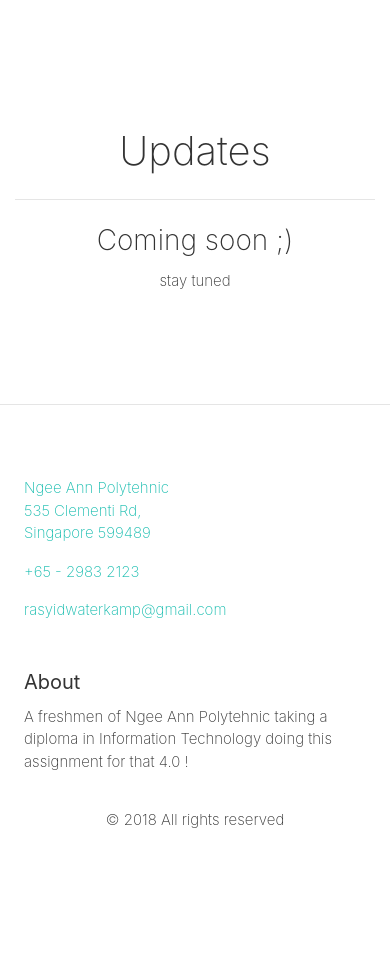
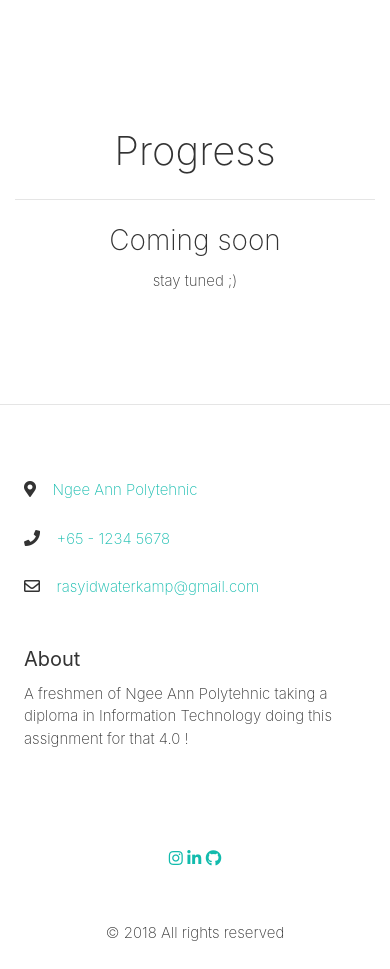
Before and after one commit to Deux08/deux08.github.io, a plain HTML site: page index.html in a window 390 px wide. Shown: the part 2480-3449 px from the top of the page. Before the commit the page ends 3336 px from the top, so only its background shows below. Drawn offline with nearby package versions, Linux system fonts and the light colour scheme.

Commit message:
Update index.html

```diff
--- a/index.html
+++ b/index.html
@@ -3,19 +3,20 @@
 <head>
 	<meta charset="utf-8">
 	<meta content="width=device-width, initial-scale=1, shrink-to-fit=no" name="viewport">
-	<meta content="Hi, my name is Rasyid Waterkamp. This is my portfolio project development blog. You can see updates of my portfolio project here." name="description">
+	<meta content="Hi, my name is Rasyid Waterkamp. This is my portfolio project development blog. You can see the progress of my portfolio project here." name="description">
 	<meta content="Rasyid Waterkamp" name="author">
-  <meta content="#161616" name="theme-color">
+  	<meta content="#161616" name="theme-color">
 	<title>Al's Portfolio Blog</title>
-  <link rel="icon" href="images/icon.png" type="image/x-icon">
+  	<link rel="icon" href="images/icon.png" type="image/x-icon">
 	<link href="https://cdnjs.cloudflare.com/ajax/libs/font-awesome/4.7.0/css/font-awesome.min.css" rel="stylesheet" type="text/css">
 	<link href="https://maxcdn.bootstrapcdn.com/bootstrap/4.0.0/css/bootstrap.min.css" rel="stylesheet">
+	<link rel="stylesheet" href="https://use.fontawesome.com/releases/v5.5.0/css/all.css" integrity="sha384-B4dIYHKNBt8Bc12p+WXckhzcICo0wtJAoU8YZTY5qE0Id1GSseTk6S+L3BlXeVIU" crossorigin="anonymous">
 	<link href="assets/style.css" rel="stylesheet" type="text/css">
 	<link href="assets/theme.css" rel="stylesheet" type="text/css">
 	<script src="assets/script.js"></script>
 </head>
 <body>
-	<nav class="navbar navbar-expand-lg navbar-dark bg-dark fixed-top p-2">
+	<nav class="navbar navbar-expand-md navbar-dark bg-dark fixed-top p-2">
 		<div class="container-fluid">
 			<button class="navbar-toggler navbar-toggler-right border-0 p-0" data-target="#navbar20" data-toggle="collapse" type="button">
 		  	<div id="nav-icon1">
@@ -33,7 +34,7 @@
 						<a class="nav-link text-white pr-4" href="#plan">Plan</a>
 					</li>
 					<li class="nav-item">
-						<a class="nav-link text-white pr-4" href="#update">Updates</a>
+						<a class="nav-link text-white pr-4" href="#progress">Progress</a>
 					</li>
 				</ul>
 			</div>
@@ -56,7 +57,9 @@
 					<h1 class="text-center mb-4">The Plan</h1>
 					<hr>
 					<div class="row">
-						<div class="col-lg-5 col-md-12 p-md-4 col-xs-12"><img class="img-fluid d-block" src="images/brainstorm.jpg" width="1500"></div>
+						<div class="col-lg-5 col-md-6 p-md-4 col-xs-12">
+							<img class="img-fluid d-block" src="images/brainstorm.jpg" width="1500">
+						</div>
 						<div class="col-md-6 col-xs-12 offset-lg-1 d-flex flex-column justify-content-center py-4">
 							<h2 class="my-3"><b>One</b></h2>
 							<p class="lead" id="plan">Brainstorm what the software is all about, why it should be created and how it should be created.</p>
@@ -67,10 +70,14 @@
 							<h2 class="my-3"><b>Two</b></h2>
 							<p class="lead">Implement useful and relevant features as well as making the user interface as simple, easy and beautiful as possible.</p>
 						</div>
-						<div class="col-lg-5 col-md-6 p-md-4 col-xs-12 offset-lg-1 order-1 order-md-2"><img class="img-fluid d-block" src="images/code.jpg" width="1500"></div>
+						<div class="col-lg-5 col-md-6 p-md-4 col-xs-12 offset-lg-1 order-1 order-md-2">
+							<img class="img-fluid d-block" src="images/code.jpg" width="1500">
+						</div>
 					</div>
 					<div class="row">
-						<div class="col-lg-5 col-md-6 p-md-4 col-xs-12"><img class="img-fluid d-block" src="images/finalise.jpg" width="1500"></div>
+						<div class="col-lg-5 col-md-6 p-md-4 col-xs-12">
+							<img class="img-fluid d-block" src="images/finalise.jpg" width="1500">
+						</div>
 						<div class="col-md-6 col-xs-12 offset-lg-1 d-flex flex-column justify-content-center py-4">
 							<h2 class="my-3"><b>Three</b></h2>
 							<p class="lead">Finalize the design and publish the project.</p>
@@ -84,10 +91,10 @@
 		<div class="container">
 			<div class="row">
 				<div class="col-md-12">
-					<h1 class="text-center" id="update">Updates</h1>
+					<h1 class="text-center" id="progress">Progress</h1>
 					<hr>
-					<h3 class="text-center">Coming soon ;)</h3>
-					<p>stay tuned</p>
+					<h3 class="text-center">Coming soon</h3>
+					<p>stay tuned ;)</p>
 				</div>
 			</div>
 		</div>
@@ -96,20 +103,33 @@
 	<div class="py-3">
 		<div class="container">
 			<div class="row">
-				<div class="col-lg-4 col-6 p-3">
-					<p><a href="https://www.google.com.sg/maps/dir//ngee+ann+poly+address/data=!4m6!4m5!1m1!4e2!1m2!1m1!1s0x31da107d8eb4e359:0x75d2e7ffdeeb0c43?ved=2ahUKEwiFjOe0qODeAhXDNY8KHSp-AJUQ9RcwFXoECAoQEQ" target="_blank">Ngee Ann Polytehnic<br>
-					535 Clementi Rd, Singapore 599489</a></p>
-					<p><a href="tel:+246%20-%20542%20550%205462">+65 - 2983 2123</a></p>
-					<p class="mb-0"><a href="mailto:rasyidwaterkamp@gmail.com">rasyidwaterkamp@gmail.com</a></p>
+				<div class="col-lg-6 col-md-6 col-xs-12 p-3 text-lg-left">
+					<i class="fas fa-map-marker-alt d-inline"></i>
+					<p class="d-inline pl-2 pbot"><a href="https://www.google.com.sg/maps/dir//ngee+ann+poly+address/data=!4m6!4m5!1m1!4e2!1m2!1m1!1s0x31da107d8eb4e359:0x75d2e7ffdeeb0c43?ved=2ahUKEwiFjOe0qODeAhXDNY8KHSp-AJUQ9RcwFXoECAoQEQ" target="_blank"> Ngee Ann Polytehnic</a></p>
+					<br>
+					<br>
+					<i class="fas fa-phone d-inline"></i>
+					<p class="d-inline pl-2 pbot"><a href="tel:+246%20-%20542%20550%205462">+65 - 1234 5678</a></p>
+					<br>
+					<br>
+					<i class="far fa-envelope d-inline"></i>
+					<p class="mb-0 d-inline pl-2 pbot"><a href="mailto:rasyidwaterkamp@gmail.com">rasyidwaterkamp@gmail.com</a></p>
 				</div>
-				<div class="col-lg-4 col-6 p-3"></div>
-				<div class="col-md-4 p-3">
+				<div class="col-lg-6 col-md-6 p-3">
 					<h5><b>About</b></h5>
 					<p class="mb-0">A freshmen of Ngee Ann Polytehnic taking a diploma in Information Technology doing this assignment for that 4.0 !</p>
 				</div>
+
+				<div class="col-lg-12 col-md-12 col-xs-12 p-3 pt-5 mb-xs-0 pb-xs-0">
+					<ul class="list-inline col-xs-12 text-center">
+						<a href="https://www.instagram.com/wkamp_08/" target="_blank"><i class="fab fa-instagram"></i></a>
+						<a href="https://sg.linkedin.com/in/rasyid-waterkamp-4954b0157" target="_blank"><i class="fab fa-linkedin-in"></i></a>
+						<a href="https://github.com/Deux08/deux08.github.io" target="_blank"><i class="fab fa-github"></i></a>
+					  </ul>
+				</div>
 			</div>
 			<div class="row">
-				<div class="col-md-12 text-center">
+				<div class="col-md-12 text-center pt-xs-0 mt-xs-0">
 					<p class="mb-0 mt-2">© 2018 All rights reserved</p>
 				</div>
 			</div>
```
